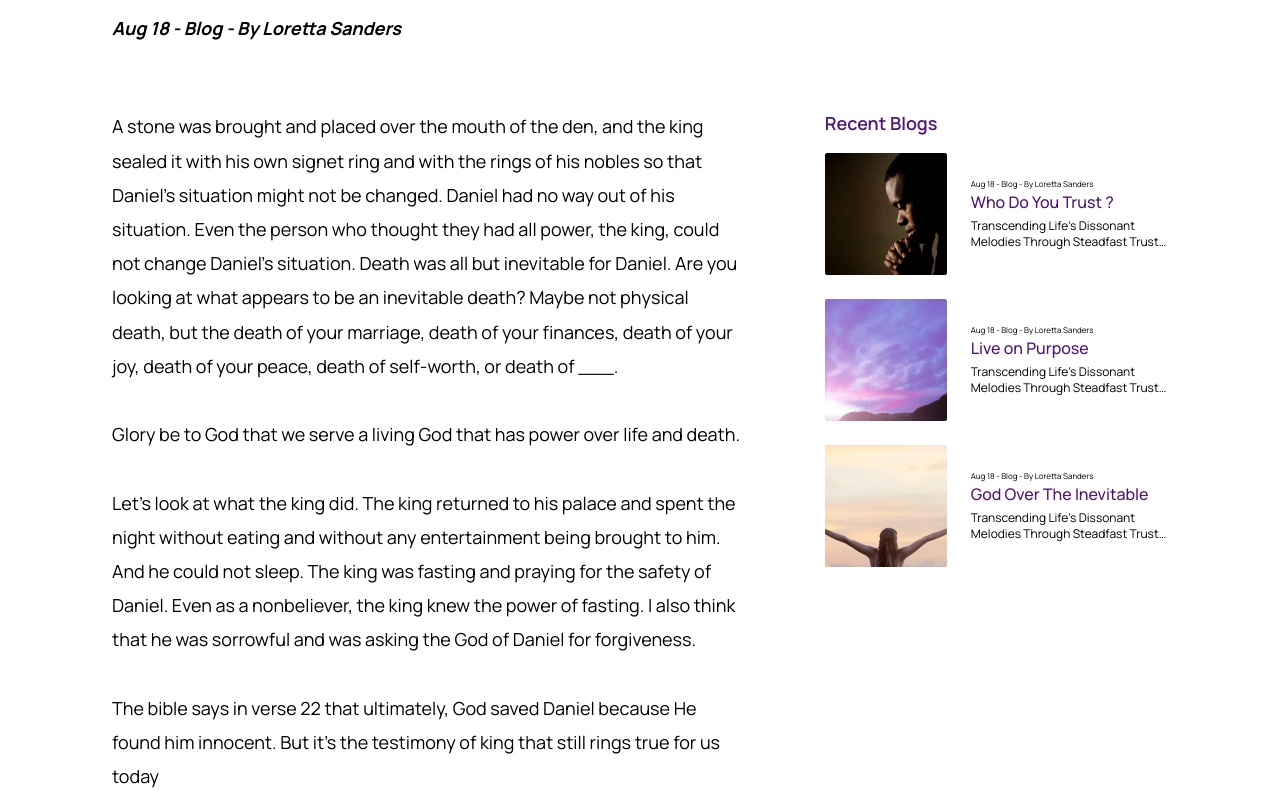
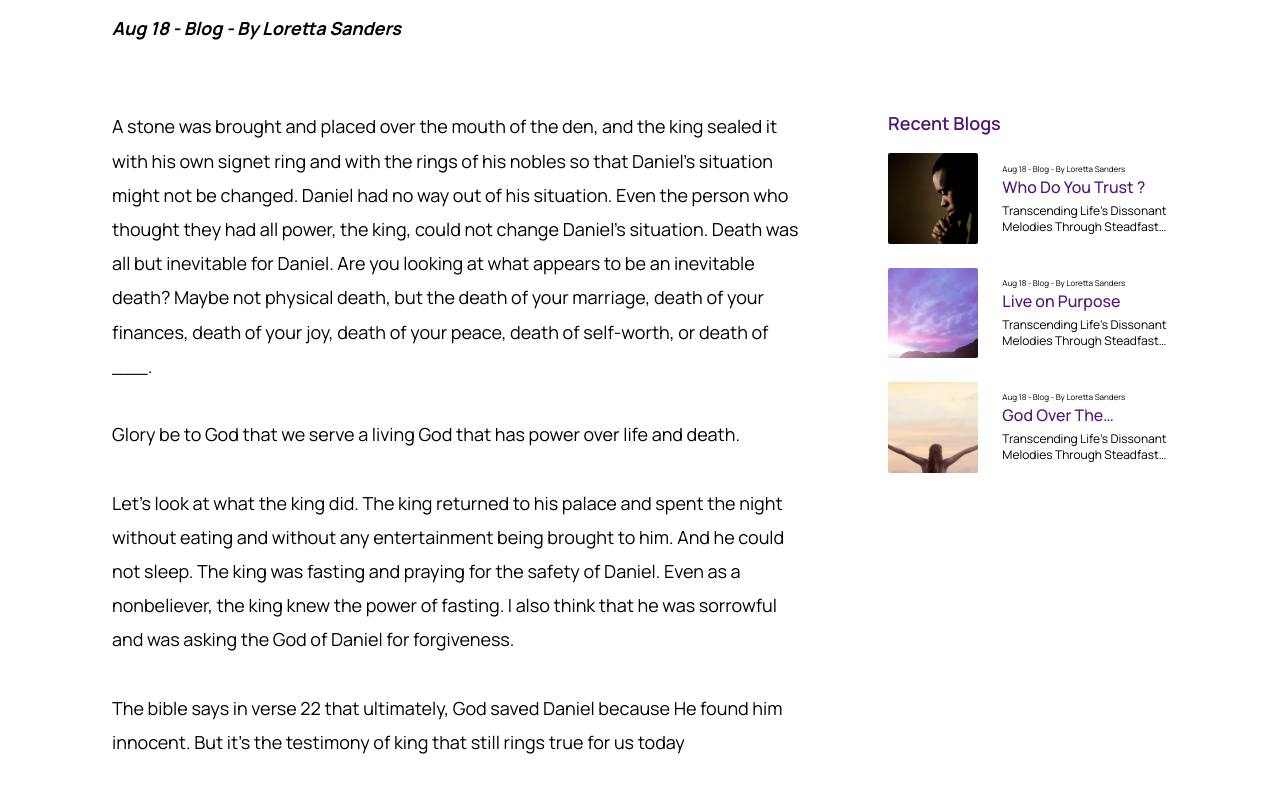
Before and after one commit to jaison-codeface/Kerf-website, a Next.js app: page /blog/god-over-the-nevitable in a window 1280 px wide. Shown: the part 812-1602 px from the top of the page. Built offline with nearby package versions, Linux system fonts and the light colour scheme.

Commit message:
modified:   app/blog/[blog_id]/page.tsx modified:   components/blog/[blog_id]/RecentBlogs.tsx

```diff
--- a/app/blog/[blog_id]/page.tsx
+++ b/app/blog/[blog_id]/page.tsx
@@ -43,13 +43,13 @@ const page = ({ params }: any) => {
         title={data.title}
       />
       <SectionWrapper
-        classBottom={`md:gap-20 gap-10 max-md:flex-col ${main_padding.b}`}
+        classBottom={`md:gap-20 gap-10 max-md:flex-col md:justify-between  ${main_padding.b}`}
         classTop="justify-start "
       >
         <p
           data-aos="fade-up"
           data-aos-duration="700"
-          className=" text-lg leading-[190%] md:max-w-[70%] ml-0 "
+          className=" text-lg leading-[190%] md:max-w-[70%]"
         >
           {data.description}
         </p>
--- a/components/blog/[blog_id]/RecentBlogs.tsx
+++ b/components/blog/[blog_id]/RecentBlogs.tsx
@@ -4,9 +4,9 @@ import Link from "next/link";
 
 const RecentBlogs = () => {
   return (
-    <div className="flex flex-col">
+    <div className="flex flex-col md:max-w-[280px]">
       <h3 className="text-lg text-secondary font-semibold ">Recent Blogs</h3>
-      <div className="flex flex-col gap-6 mt-4">
+      <div className="flex flex-col gap-6 mt-4 ">
         {[...blogData].splice(0, 4).map((item, idx) => (
           <Link
             key={idx}
```
